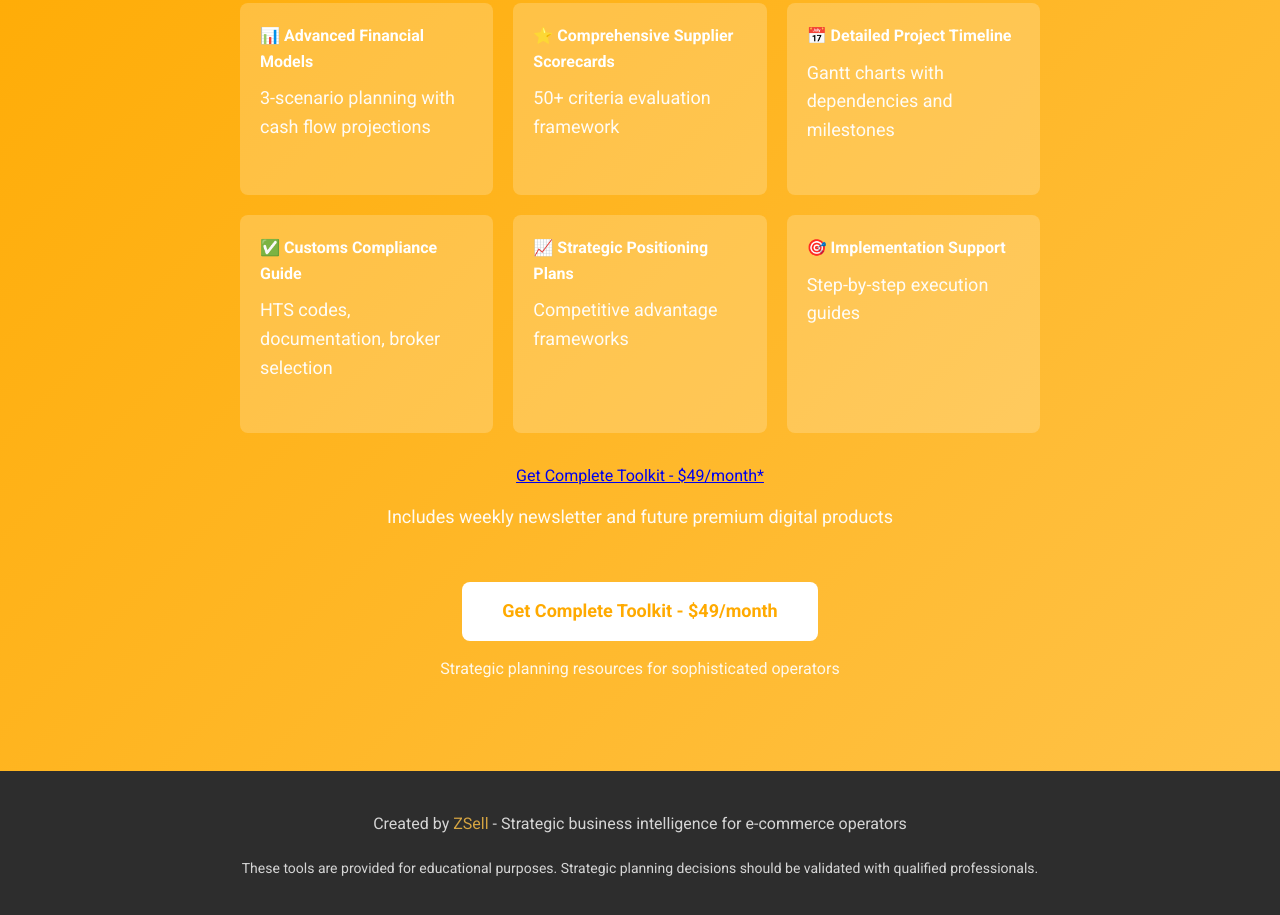
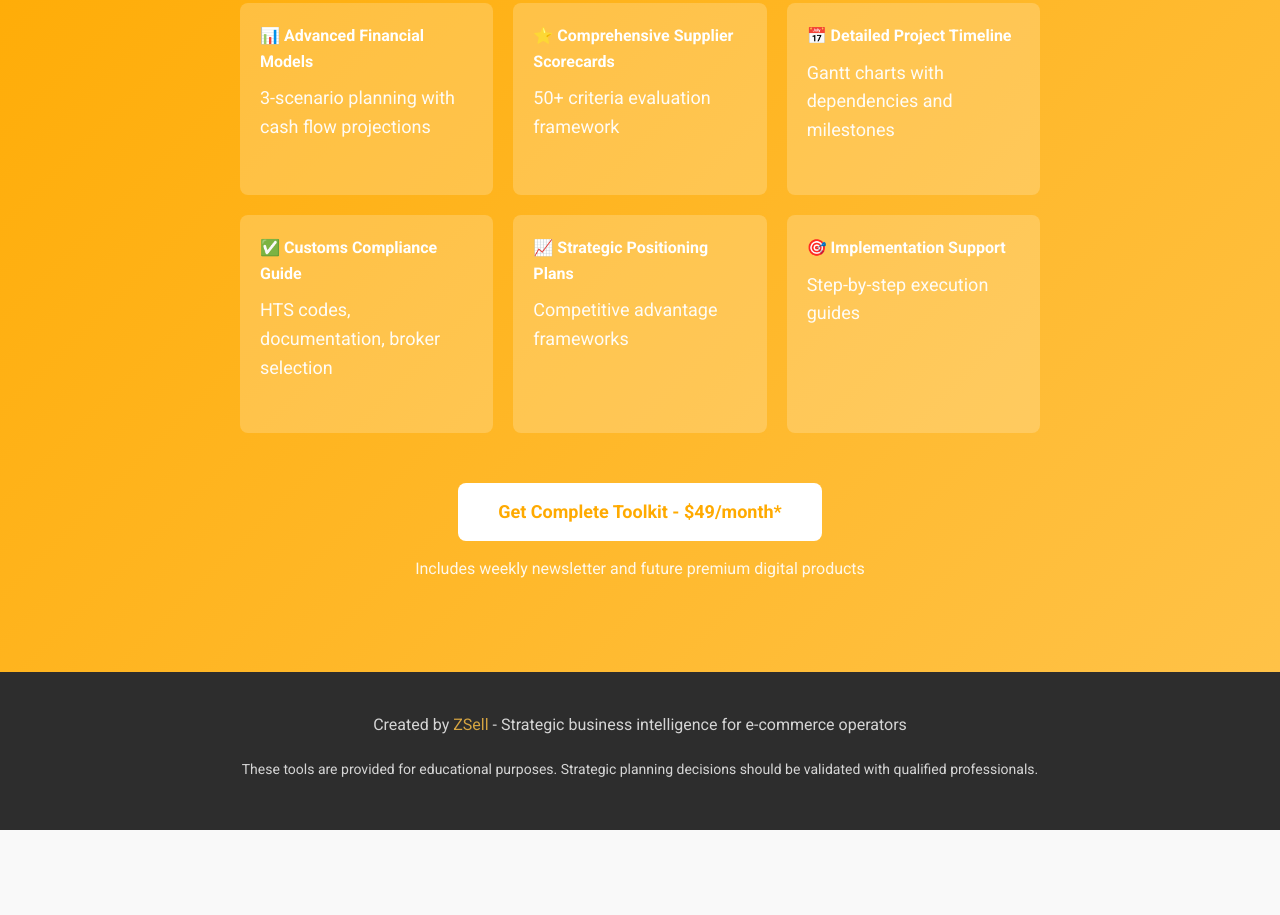
Before and after one commit to zsell-tools/de-minimis-toolkit, a plain HTML site: page index.html in a window 1280 px wide. Shown: the part 2403-3318 px from the top of the page. After the commit the page ends 3233 px from the top, so only its background shows below. Drawn offline with Linux system fonts and the light colour scheme.

Commit message:
Update CTA button

```diff
--- a/index.html
+++ b/index.html
@@ -458,10 +458,8 @@
                 </div>
             </div>
 
-            <a href="#" class="cta-button">Get Complete Toolkit - $49/month*</a>
-            <p style="margin-top: 15px;">Includes weekly newsletter and future premium digital products</p>
-            <a href="#" class="premium-button">Get Complete Toolkit - $49/month</a>
-            <p style="margin-top: 15px; font-size: 16px; opacity: 0.9;">Strategic planning resources for sophisticated operators</p>
+            <a href="#" class="premium-button">Get Complete Toolkit - $49/month*</a>
+            <p style="margin-top: 15px; font-size: 16px; opacity: 0.9;">Includes weekly newsletter and future premium digital products</p>
         </div>
     </div>
 
```
